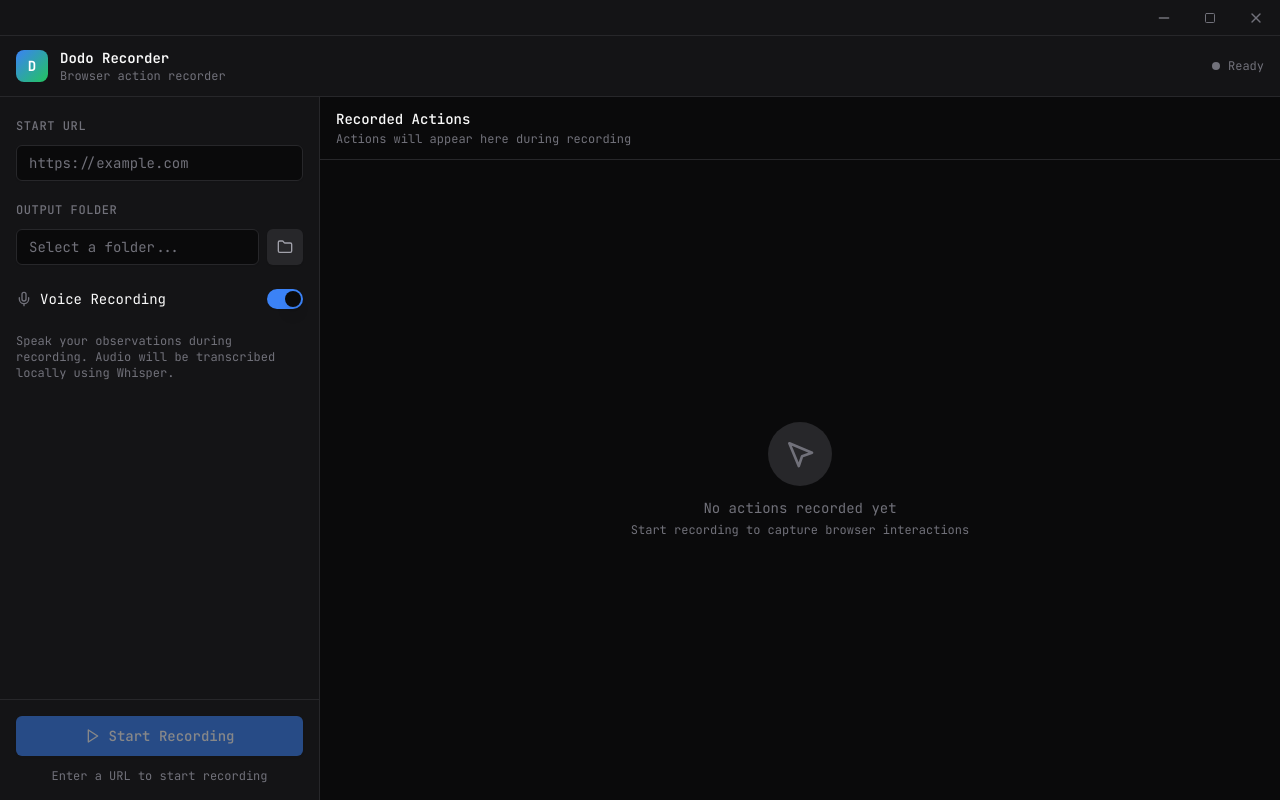
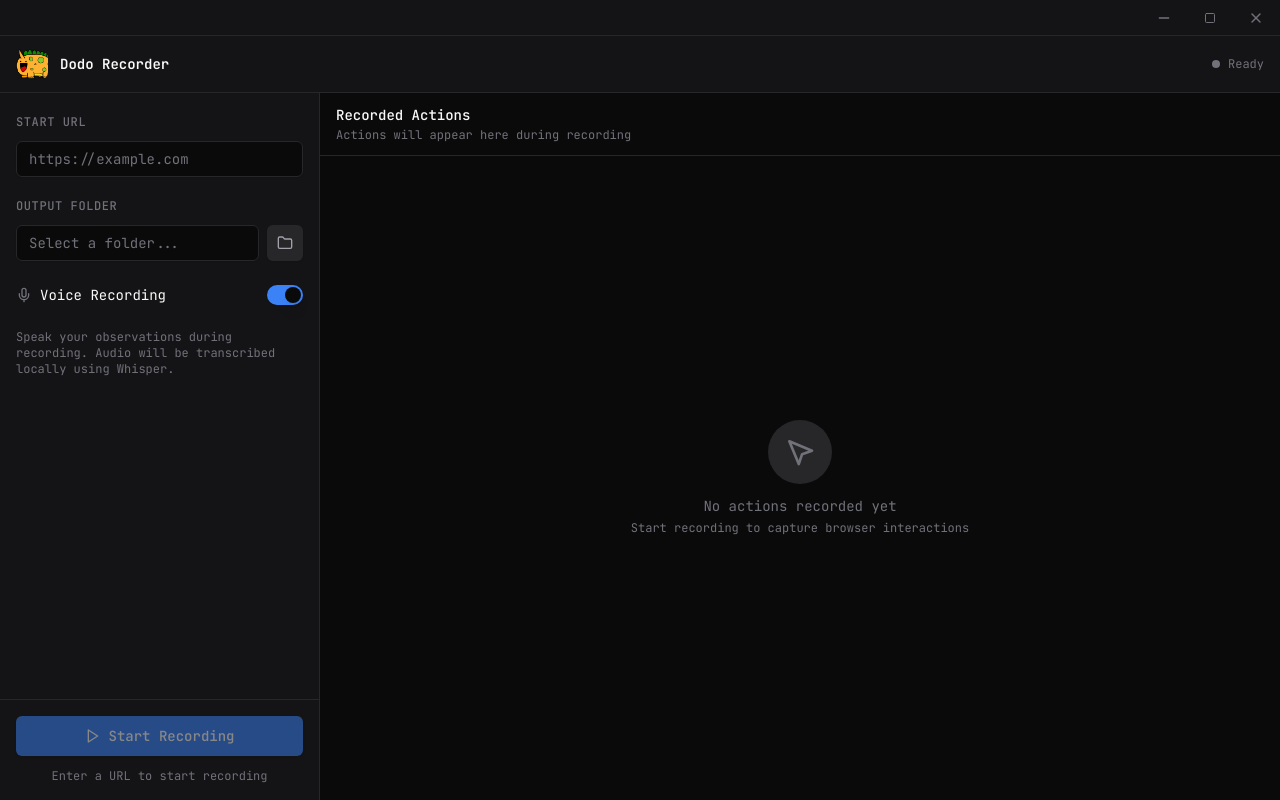
Before and after one commit to dodosaurus/dodo-recorder, a React (Vite) app: page / in a window 1280 px wide. Built offline with nearby package versions, Linux system fonts and the light colour scheme.

Commit message:
new icons

```diff
--- a/src/App.tsx
+++ b/src/App.tsx
@@ -4,6 +4,7 @@
 import { StatusBar } from '@/components/StatusBar'
 import { TitleBar } from '@/components/TitleBar'
 import { useRecordingStore } from '@/stores/recordingStore'
+import saurusIcon from '@/assets/saurus.png'
 
 export default function App() {
   const status = useRecordingStore((state) => state.status)
@@ -15,13 +16,8 @@
       <header className="flex-shrink-0 border-b border-border bg-card px-4 py-3">
         <div className="flex items-center justify-between">
           <div className="flex items-center gap-3">
-            <div className="w-8 h-8 rounded-lg bg-gradient-to-br from-primary to-accent flex items-center justify-center">
-              <span className="text-white font-bold text-sm">D</span>
-            </div>
-            <div>
-              <h1 className="text-sm font-semibold text-foreground">Dodo Recorder</h1>
-              <p className="text-xs text-muted-foreground">Browser action recorder</p>
-            </div>
+            <img src={saurusIcon} alt="Dodo Recorder" className="w-8 h-8 rounded-lg" />
+            <h1 className="text-sm font-semibold text-foreground">Dodo Recorder</h1>
           </div>
           <StatusBar />
         </div>
--- /dev/null
+++ b/src/vite-env.d.ts
@@ -0,0 +1,21 @@
+/// <reference types="vite/client" />
+
+declare module '*.png' {
+  const value: string
+  export default value
+}
+
+declare module '*.jpg' {
+  const value: string
+  export default value
+}
+
+declare module '*.jpeg' {
+  const value: string
+  export default value
+}
+
+declare module '*.svg' {
+  const value: string
+  export default value
+}
```
Also changed, not shown: src/assets/saurus.png (added), 2 other files (tests, documents, lock files or other folders).
